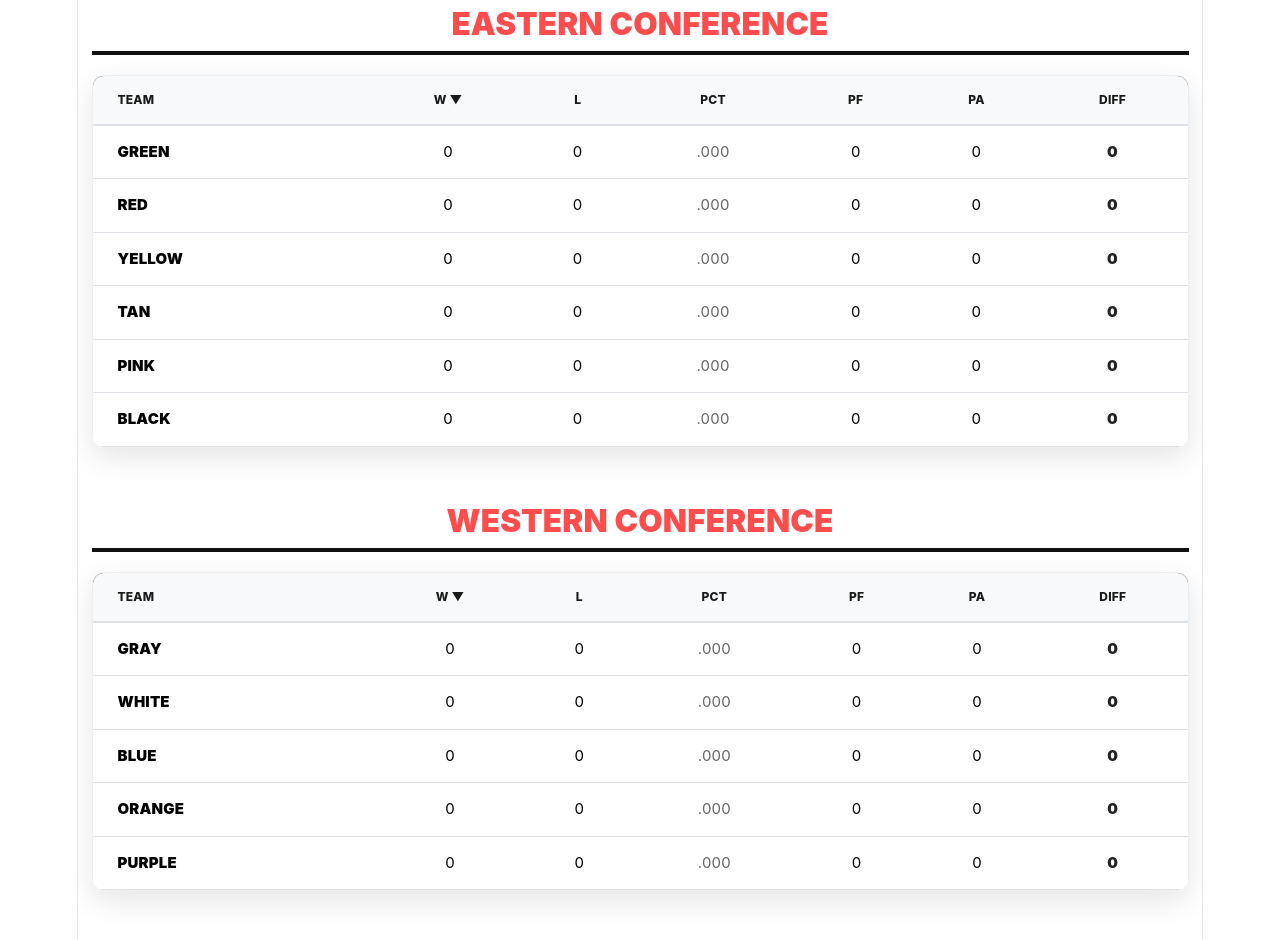
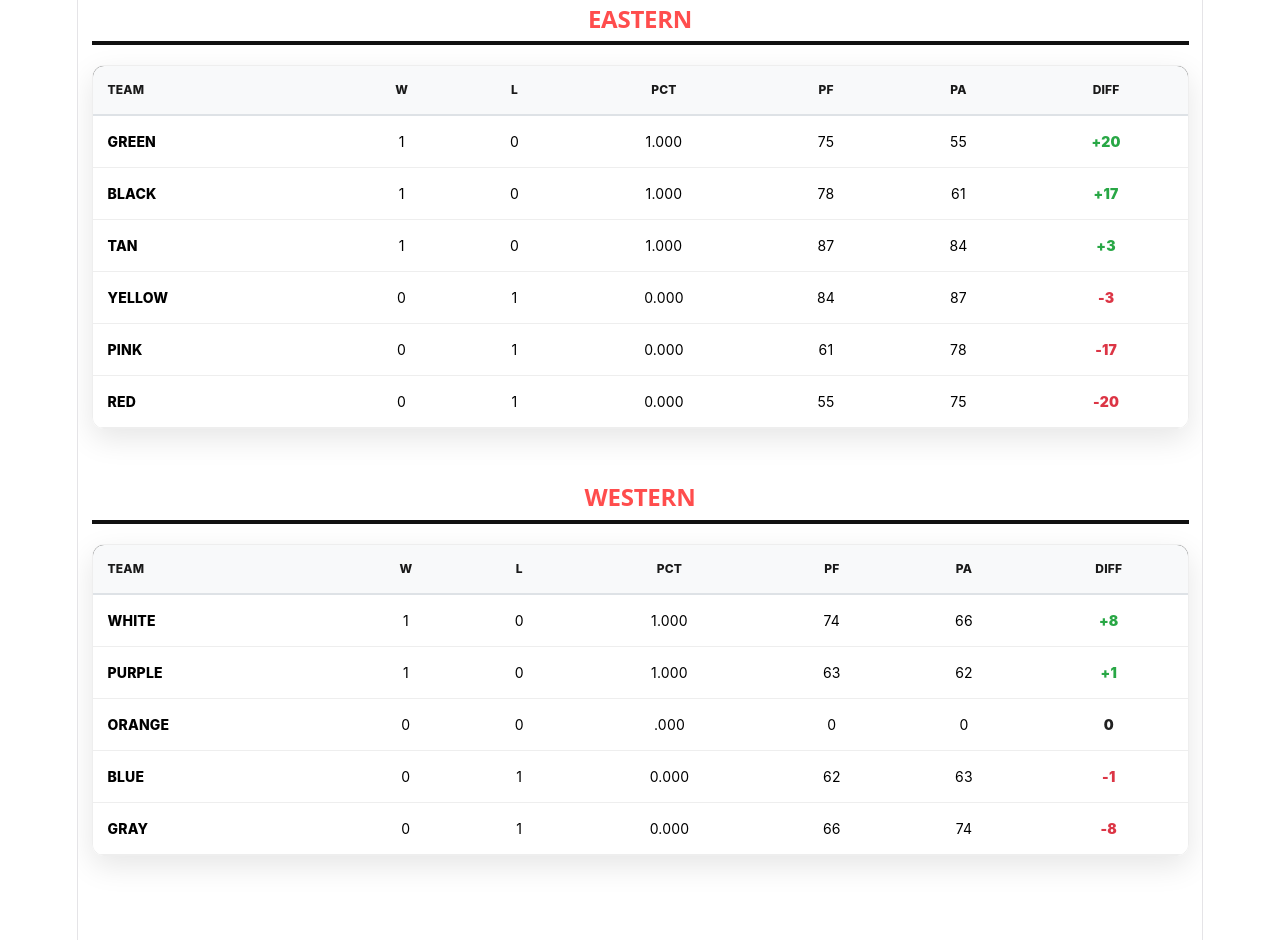
Before and after one commit to jhare3/RevolutionSummer2026, a React (Vite) app: page /standings in a window 1280 px wide. Shown: the part 280-1220 px from the top of the page. Built offline with nearby package versions, Linux system fonts and the light colour scheme.

Commit message:
updated standings

```diff
--- /dev/null
+++ b/src/data/standings.json
@@ -0,0 +1,94 @@
+{
+  "EASTERN": [
+    {
+      "name": "TAN",
+      "W": 1,
+      "L": 0,
+      "PF": 87,
+      "PA": 84,
+      "conference": "EASTERN"
+    },
+    {
+      "name": "BLACK",
+      "W": 1,
+      "L": 0,
+      "PF": 78,
+      "PA": 61,
+      "conference": "EASTERN"
+    },
+    {
+      "name": "GREEN",
+      "W": 1,
+      "L": 0,
+      "PF": 75,
+      "PA": 55,
+      "conference": "EASTERN"
+    },
+    {
+      "name": "YELLOW",
+      "W": 0,
+      "L": 1,
+      "PF": 84,
+      "PA": 87,
+      "conference": "EASTERN"
+    },
+    {
+      "name": "PINK",
+      "W": 0,
+      "L": 1,
+      "PF": 61,
+      "PA": 78,
+      "conference": "EASTERN"
+    },
+    {
+      "name": "RED",
+      "W": 0,
+      "L": 1,
+      "PF": 55,
+      "PA": 75,
+      "conference": "EASTERN"
+    }
+  ],
+  "WESTERN": [
+    {
+      "name": "WHITE",
+      "W": 1,
+      "L": 0,
+      "PF": 74,
+      "PA": 66,
+      "conference": "WESTERN"
+    },
+    {
+      "name": "PURPLE",
+      "W": 1,
+      "L": 0,
+      "PF": 63,
+      "PA": 62,
+      "conference": "WESTERN"
+    },
+    {
+      "name": "GRAY",
+      "W": 0,
+      "L": 1,
+      "PF": 66,
+      "PA": 74,
+      "conference": "WESTERN"
+    },
+    {
+      "name": "BLUE",
+      "W": 0,
+      "L": 1,
+      "PF": 62,
+      "PA": 63,
+      "conference": "WESTERN"
+    },
+    {
+      "name": "ORANGE",
+      "W": 0,
+      "L": 0,
+      "PF": 0,
+      "PA": 0,
+      "conference": "WESTERN"
+    }
+  ]
+}
--- a/src/pages/Standings.jsx
+++ b/src/pages/Standings.jsx
@@ -1,31 +1,32 @@
 import React, { useMemo, useState } from 'react';
-import rosterData from '../data/players.json';
-import { calculateStandings } from '../utils/standingsEngine';
-
-const gameFiles = import.meta.glob('../data/boxscores/*.json', { eager: true });
+import standingsDataRaw from '../data/standings.json';
 
 const Standings = () => {
-  // 1. New state for interactive sorting
+  // State for interactive sorting
   const [sortConfig, setSortConfig] = useState({ key: 'W', direction: 'desc' });
 
   const standingsData = useMemo(() => {
-    const rawStandings = calculateStandings(gameFiles, rosterData);
+    // Flatten the Eastern and Western arrays from standings.json into one list
+    const allTeams = [
+      ...standingsDataRaw.EASTERN,
+      ...standingsDataRaw.WESTERN
+    ];
 
-    let items = rawStandings.map(t => {
+    let items = allTeams.map(t => {
       const gp = t.W + t.L;
       return {
         ...t,
+        // Calculate Win Percentage and Point Differential on the fly
         PCT: gp > 0 ? (t.W / gp).toFixed(3) : ".000",
         DIFF: t.PF - t.PA
       };
     });
 
-    // 2. Interactive Sort Logic
+    // Interactive Sort Logic
     items.sort((a, b) => {
       let aVal = a[sortConfig.key];
       let bVal = b[sortConfig.key];
 
-      // Handle PCT as a float for proper sorting
       if (sortConfig.key === 'PCT') {
         aVal = parseFloat(aVal);
         bVal = parseFloat(bVal);
@@ -34,14 +35,13 @@ const Standings = () => {
       if (aVal < bVal) return sortConfig.direction === 'asc' ? -1 : 1;
       if (aVal > bVal) return sortConfig.direction === 'asc' ? 1 : -1;
 
-      // Secondary sort: always fall back to DIFF if the primary key is tied
+      // Secondary sort: fall back to DIFF if primary key is tied
       return b.DIFF - a.DIFF;
     });
 
     return items;
   }, [sortConfig]);
 
-  // 3. Click Handler
   const requestSort = (key) => {
     let direction = 'desc';
     if (sortConfig.key === key && sortConfig.direction === 'desc') {
@@ -52,31 +52,27 @@ const Standings = () => {
 
   const renderTable = (title, teams) => (
     <div className="mb-5">
-      <h3 style={confHeaderStyle}>{title} CONFERENCE</h3>
+      <h2 style={confHeaderStyle}>{title}</h2>
       <div style={tableWrapper}>
-        <table className="table table-hover mb-0" style={{ fontSize: '15px' }}>
+        <table className="table table-hover m-0">
           <thead style={{ backgroundColor: '#111', color: '#fff' }}>
             <tr>
-              <th style={thStyleLeft}>TEAM</th>
-              {/* Added onClick and dynamic arrows to headers */}
-              {['W', 'L', 'PCT', 'PF', 'PA', 'DIFF'].map((col) => (
-                <th
-                  key={col}
-                  onClick={() => requestSort(col)}
-                  style={{ ...thStyle, cursor: 'pointer', color: sortConfig.key === col ? '#ff4d4d' : '#fff' }}
-                >
-                  {col} {sortConfig.key === col ? (sortConfig.direction === 'desc' ? '▼' : '▲') : ''}
-                </th>
-              ))}
+              <th style={{ ...thStyle, textAlign: 'left' }}>TEAM</th>
+              <th style={thStyle} onClick={() => requestSort('W')}>W</th>
+              <th style={thStyle} onClick={() => requestSort('L')}>L</th>
+              <th style={thStyle} onClick={() => requestSort('PCT')}>PCT</th>
+              <th style={thStyle} onClick={() => requestSort('PF')}>PF</th>
+              <th style={thStyle} onClick={() => requestSort('PA')}>PA</th>
+              <th style={thStyle} onClick={() => requestSort('DIFF')}>DIFF</th>
             </tr>
           </thead>
           <tbody>
-            {teams.map((t, idx) => (
-              <tr key={t.name} style={{ backgroundColor: idx % 2 === 0 ? '#fff' : '#fcfcfc' }}>
-                <td style={teamNameStyle}>{t.name}</td>
+            {teams.map((t) => (
+              <tr key={t.name} style={{ borderBottom: '1px solid #eee' }}>
+                <td style={{ ...tdStyle, textAlign: 'left', fontWeight: '800' }}>{t.name}</td>
                 <td style={tdStyle}>{t.W}</td>
                 <td style={tdStyle}>{t.L}</td>
-                <td style={pctStyle}>{t.PCT}</td>
+                <td style={tdStyle}>{t.PCT}</td>
                 <td style={tdStyle}>{t.PF}</td>
                 <td style={tdStyle}>{t.PA}</td>
                 <td style={{
@@ -103,13 +99,10 @@ const Standings = () => {
   );
 };
 
-// --- STYLES ---
+// --- STYLES (Retained from original) ---
 const confHeaderStyle = { fontWeight: '900', color: '#ff4d4d', borderBottom: '4px solid #111', paddingBottom: '8px', marginBottom: '20px' };
 const tableWrapper = { borderRadius: '12px', overflow: 'hidden', boxShadow: '0 10px 30px rgba(0,0,0,0.1)', border: '1px solid #eee' };
-const thStyle = { padding: '15px', textAlign: 'center', fontSize: '12px', fontWeight: '800' };
-const thStyleLeft = { ...thStyle, textAlign: 'left', paddingLeft: '25px' };
-const tdStyle = { padding: '15px', textAlign: 'center', verticalAlign: 'middle' };
-const teamNameStyle = { ...tdStyle, textAlign: 'left', paddingLeft: '25px', fontWeight: '900' };
-const pctStyle = { ...tdStyle, color: '#666' };
+const thStyle = { padding: '15px', textAlign: 'center', fontSize: '12px', fontWeight: '800', cursor: 'pointer' };
+const tdStyle = { padding: '15px', textAlign: 'center', verticalAlign: 'middle', fontSize: '14px' };
 
 export default Standings;
```
